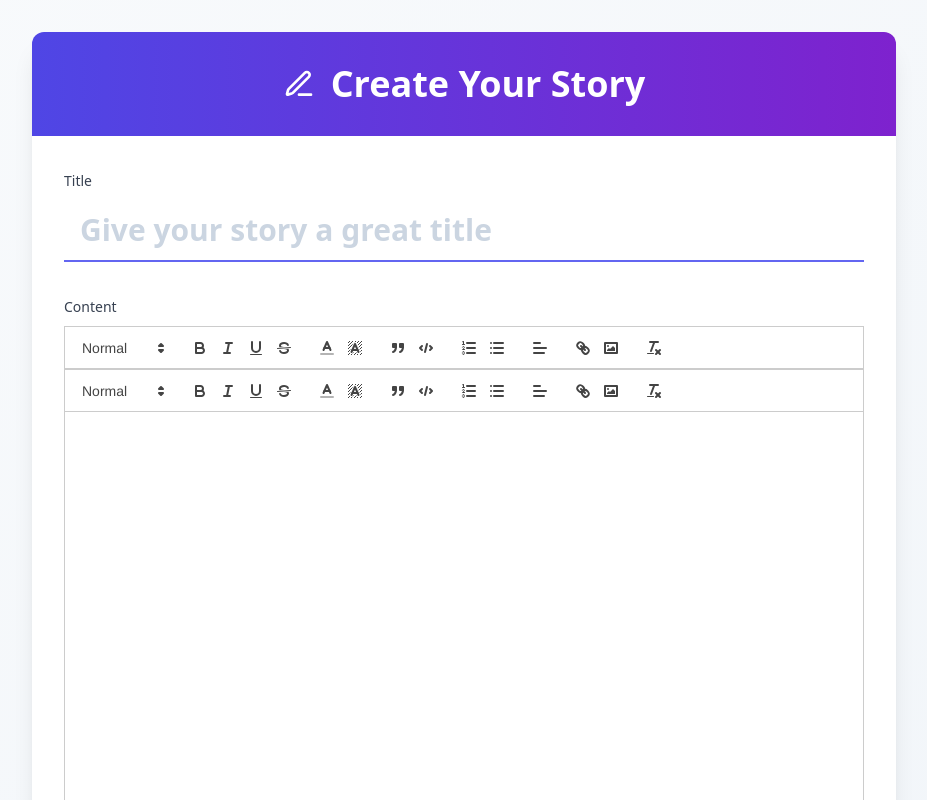
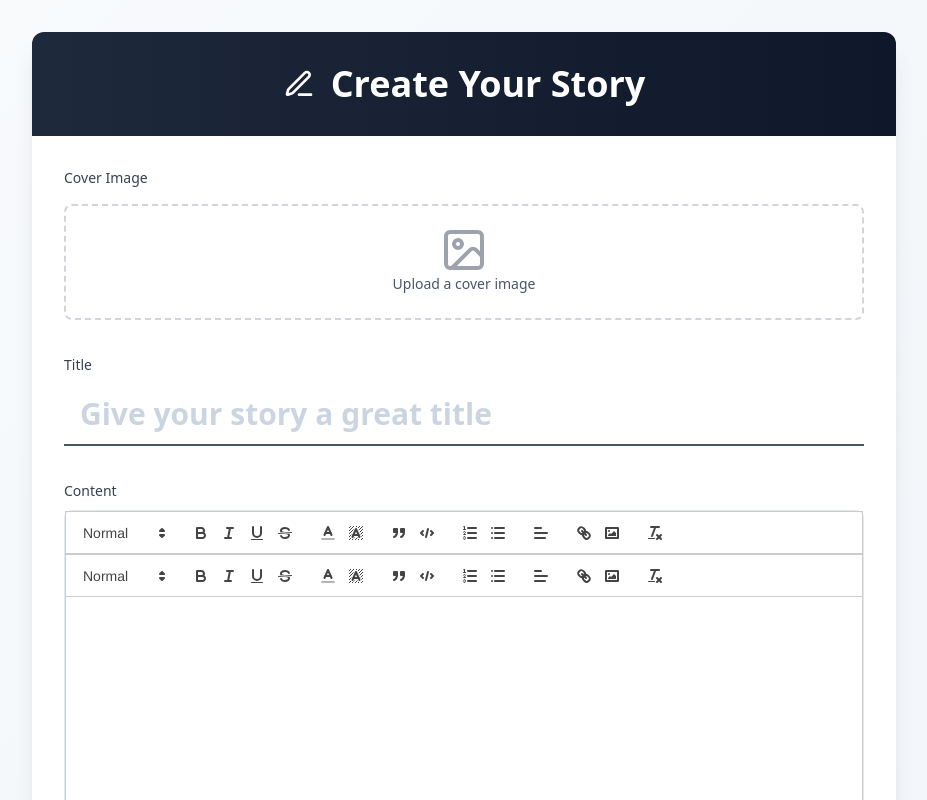
Before and after one commit to Sivaaa44/blogging-website, a React (Vite) app in the folder frontend/: page /create-post in a window 1280 px wide. Shown: the top 800 px of the page, without its empty margins (176-1103 px from the left). Built offline with nearby package versions, Linux system fonts and the light colour scheme.

Commit message:
added a image handler in the createpost page

```diff
--- a/frontend/src/components/PostCard.tsx
+++ b/frontend/src/components/PostCard.tsx
@@ -3,7 +3,7 @@ import { useNavigate } from 'react-router-dom';
 import { Post } from '../types/post';
 import { useAuth } from '../context/AuthContext';
 import axios from 'axios';
-import { Trash2, Edit, BookOpen, Calendar, ChevronRight, Hash, MessageCircle } from 'lucide-react';
+import { Trash2, Edit, BookOpen, Calendar, ChevronRight, Hash } from 'lucide-react';
 import DOMPurify from 'dompurify';
 
 interface PostCardProps {
--- a/frontend/src/context/AuthContext.tsx
+++ b/frontend/src/context/AuthContext.tsx
@@ -1,4 +1,3 @@
-// src/contexts/AuthContext.tsx
 import React, { createContext, useState, useContext, ReactNode } from 'react';
 import { UserData } from '../types/auth';
 
@@ -10,7 +9,6 @@ interface AuthContextType {
   isAuthenticated: () => boolean;
 }
 
-// Create context with a default value that matches the interface
 const AuthContext = createContext<AuthContextType>({
   user: null,
   token: null,
@@ -52,5 +50,4 @@ export const AuthProvider: React.FC<{ children: ReactNode }> = ({ children }) =>
   );
 };
 
-// Ensure this line is present and uses the exact name 'useAuth'
 export const useAuth = () => useContext(AuthContext);
--- a/frontend/src/pages/CreatePostPage.tsx
+++ b/frontend/src/pages/CreatePostPage.tsx
@@ -1,23 +1,84 @@
+// import React, { useState, useEffect, useRef } from 'react';
+// import { useNavigate } from 'react-router-dom';
+// import axios from 'axios';
+// import { useAuth } from '../context/AuthContext';
+// import Quill from 'quill';
+// import 'quill/dist/quill.snow.css';
+// import { PenLine, X, Plus, AlertCircle } from 'lucide-react';
+// import DOMPurify from 'dompurify';
+
+// interface CreatePostFormData {
+//   title: string;
+//   content: string;
+//   tags: string[];
+// }
+
+// const CreatePostPage: React.FC = () => {
+//   const [formData, setFormData] = useState<CreatePostFormData>({
+//     title: '',
+//     content: '',
+//     tags: [],
+//   });
+//   const [currentTag, setCurrentTag] = useState('');
+//   const [loading, setLoading] = useState(false);
+//   const [error, setError] = useState('');
+//   const navigate = useNavigate();
+//   const { user } = useAuth();
+//   const titleInputRef = useRef<HTMLInputElement>(null);
+//   const quillRef = useRef<any>(null);
+//   const editorRef = useRef<HTMLDivElement>(null);
+
+//   useEffect(() => {
+//     titleInputRef.current?.focus();
+
+//     if (editorRef.current) {
+//       quillRef.current = new Quill(editorRef.current, {
+//         theme: 'snow',
+//         modules: {
+//           toolbar: [
+//             [{ header: [1, 2, 3, false] }],
+//             ['bold', 'italic', 'underline', 'strike'],
+//             [{ 'color': [] }, { 'background': [] }],
+//             ['blockquote', 'code-block'],
+//             [{ 'list': 'ordered'}, { 'list': 'bullet' }],
+//             [{ 'align': [] }],
+//             ['link', 'image'],
+//             ['clean']
+//           ],
+//         },
+//         placeholder: 'Start writing your story...',
+//       });
+
+//       quillRef.current.on('text-change', () => {
+//         const content = quillRef.current.root.innerHTML;
+//         setFormData(prev => ({
+//           ...prev,
+//           content: DOMPurify.sanitize(content),
+//         }));
+//       });
+//     }
+
+//     return () => {
+//       if (quillRef.current) {
+//         quillRef.current = null;
+//       }
+//     };
+//   }, []);
 import React, { useState, useEffect, useRef } from 'react';
 import { useNavigate } from 'react-router-dom';
 import axios from 'axios';
 import { useAuth } from '../context/AuthContext';
 import Quill from 'quill';
 import 'quill/dist/quill.snow.css';
-import { PenLine, X, Plus, AlertCircle } from 'lucide-react';
+import { PenLine, X, Plus, AlertCircle, Image as ImageIcon } from 'lucide-react';
 import DOMPurify from 'dompurify';
 
-interface CreatePostFormData {
-  title: string;
-  content: string;
-  tags: string[];
-}
-
-const CreatePostPage: React.FC = () => {
-  const [formData, setFormData] = useState<CreatePostFormData>({
+const CreatePostPage = () => {
+  const [formData, setFormData] = useState({
     title: '',
     content: '',
-    tags: [],
+    tags: [] as string[],
+    coverImage: '',
   });
   const [currentTag, setCurrentTag] = useState('');
   const [loading, setLoading] = useState(false);
@@ -32,25 +93,32 @@ const CreatePostPage: React.FC = () => {
     titleInputRef.current?.focus();
 
     if (editorRef.current) {
-      quillRef.current = new Quill(editorRef.current, {
+      const quill = new Quill(editorRef.current, {
         theme: 'snow',
         modules: {
-          toolbar: [
+          toolbar: {
+            container: [
               [{ header: [1, 2, 3, false] }],
               ['bold', 'italic', 'underline', 'strike'],
-            [{ 'color': [] }, { 'background': [] }],
+              [{ color: [] }, { background: [] }],
               ['blockquote', 'code-block'],
-            [{ 'list': 'ordered'}, { 'list': 'bullet' }],
-            [{ 'align': [] }],
+              [{ list: 'ordered'}, { list: 'bullet' }],
+              [{ align: [] }],
               ['link', 'image'],
               ['clean']
             ],
+            handlers: {
+              image: imageHandler
+            }
           },
-        placeholder: 'Start writing your story...',
+        },
+        placeholder: 'Share your thoughts...',
       });
 
-      quillRef.current.on('text-change', () => {
-        const content = quillRef.current.root.innerHTML;
+      quillRef.current = quill;
+
+      quill.on('text-change', () => {
+        const content = quill.root.innerHTML;
         setFormData(prev => ({
           ...prev,
           content: DOMPurify.sanitize(content),
@@ -64,6 +132,76 @@ const CreatePostPage: React.FC = () => {
       }
     };
   }, []);
+
+  const imageHandler = async () => {
+    const input = document.createElement('input');
+    input.setAttribute('type', 'file');
+    input.setAttribute('accept', 'image/*');
+    input.click();
+
+    input.onchange = async () => {
+      const file = input.files?.[0];
+
+      // Check if no file is selected
+      if (!file) {
+        setError('No file selected');
+        return;
+      }
+
+      // Check if the file is an image
+      if (!file.type.startsWith('image/')) {
+        setError('Please upload a valid image file');
+        return;
+      }
+
+      const formData = new FormData();
+      formData.append('image', file);
+
+      try {
+        const response = await axios.post('http://localhost:5000/api/upload-image', formData, {
+          headers: {
+            'Content-Type': 'multipart/form-data',
+            Authorization: `Bearer ${localStorage.getItem('token')}`,
+          },
+        });
+
+        // Check if URL is returned in the response
+        if (response.data.url) {
+          const url = response.data.url;
+          const range = quillRef.current.getSelection(true);
+          quillRef.current.insertEmbed(range.index, 'image', url);
+        } else {
+          setError('Image upload failed');
+        }
+      } catch (error) {
+        console.error(error);  // Log the error for debugging purposes
+        setError('Failed to upload image');
+      }
+    };
+  };
+
+
+  const handleCoverImageUpload = async (e: any) => {
+    const file = e.target.files[0];
+    const formData = new FormData();
+    formData.append('image', file);
+
+    try {
+      const response = await axios.post('http://localhost:5000/api/upload-image', formData, {
+        headers: {
+          'Content-Type': 'multipart/form-data',
+          Authorization: `Bearer ${localStorage.getItem('token')}`,
+        },
+      });
+
+      setFormData(prev => ({
+        ...prev,
+        coverImage: response.data.url,
+      }));
+    } catch (error) {
+      setError('Failed to upload cover image');
+    }
+  };
 
   const handleChange = (e: React.ChangeEvent<HTMLInputElement>) => {
     const { name, value } = e.target;
@@ -136,7 +274,7 @@ const CreatePostPage: React.FC = () => {
     <div className="min-h-screen bg-gradient-to-br from-slate-50 to-slate-100 py-8">
       <div className="container mx-auto px-4 max-w-4xl">
         <div className="bg-white rounded-xl shadow-xl overflow-hidden">
-          <div className="bg-gradient-to-r from-indigo-600 to-purple-700 p-8">
+          <div className="bg-gradient-to-r from-slate-800 to-slate-900 p-8">
             <h1 className="text-4xl font-bold text-white text-center flex items-center justify-center">
               <PenLine className="mr-4" size={32} />
               Create Your Story
@@ -151,6 +289,45 @@ const CreatePostPage: React.FC = () => {
               </div>
             )}
 
+            <div className="space-y-4">
+              <label className="block text-sm font-medium text-gray-700">Cover Image</label>
+              <div className="mt-1 flex justify-center px-6 pt-5 pb-6 border-2 border-gray-300 border-dashed rounded-lg hover:border-slate-400 transition-colors">
+                <div className="space-y-1 text-center">
+                  {formData.coverImage ? (
+                    <div className="relative">
+                      <img
+                        src={formData.coverImage}
+                        alt="Cover"
+                        className="max-h-64 rounded-lg"
+                      />
+                      <button
+                        type="button"
+                        onClick={() => setFormData(prev => ({ ...prev, coverImage: '' }))}
+                        className="absolute top-2 right-2 p-1 bg-white rounded-full shadow-lg"
+                      >
+                        <X size={16} className="text-gray-600" />
+                      </button>
+                    </div>
+                  ) : (
+                    <div className="flex flex-col items-center">
+                      <ImageIcon className="mx-auto h-12 w-12 text-gray-400" />
+                      <div className="flex text-sm text-gray-600">
+                        <label className="relative cursor-pointer bg-white rounded-md font-medium text-slate-600 hover:text-slate-800">
+                          <span>Upload a cover image</span>
+                          <input
+                            type="file"
+                            className="sr-only"
+                            accept="image/*"
+                            onChange={handleCoverImageUpload}
+                          />
+                        </label>
+                      </div>
+                    </div>
+                  )}
+                </div>
+              </div>
+            </div>
+
             <div className="space-y-2">
               <label htmlFor="title" className="text-sm font-medium text-gray-700">Title</label>
               <input
@@ -162,13 +339,13 @@ const CreatePostPage: React.FC = () => {
                 onChange={handleChange}
                 required
                 placeholder="Give your story a great title"
-                className="w-full text-3xl font-semibold px-4 py-3 border-b-2 border-slate-200 focus:border-indigo-500 outline-none transition duration-300 placeholder-slate-300"
+                className="w-full text-3xl font-semibold px-4 py-3 border-b-2 border-slate-200 focus:border-slate-600 outline-none transition duration-300 placeholder-slate-300"
               />
             </div>
 
             <div className="space-y-2">
               <label className="text-sm font-medium text-gray-700">Content</label>
-              <div className="bg-white">
+              <div className="bg-white border border-slate-200 rounded-lg">
                 <div ref={editorRef} className="min-h-[400px]" />
               </div>
             </div>
```
Lines whose indentation alone changed are shown as unchanged.
